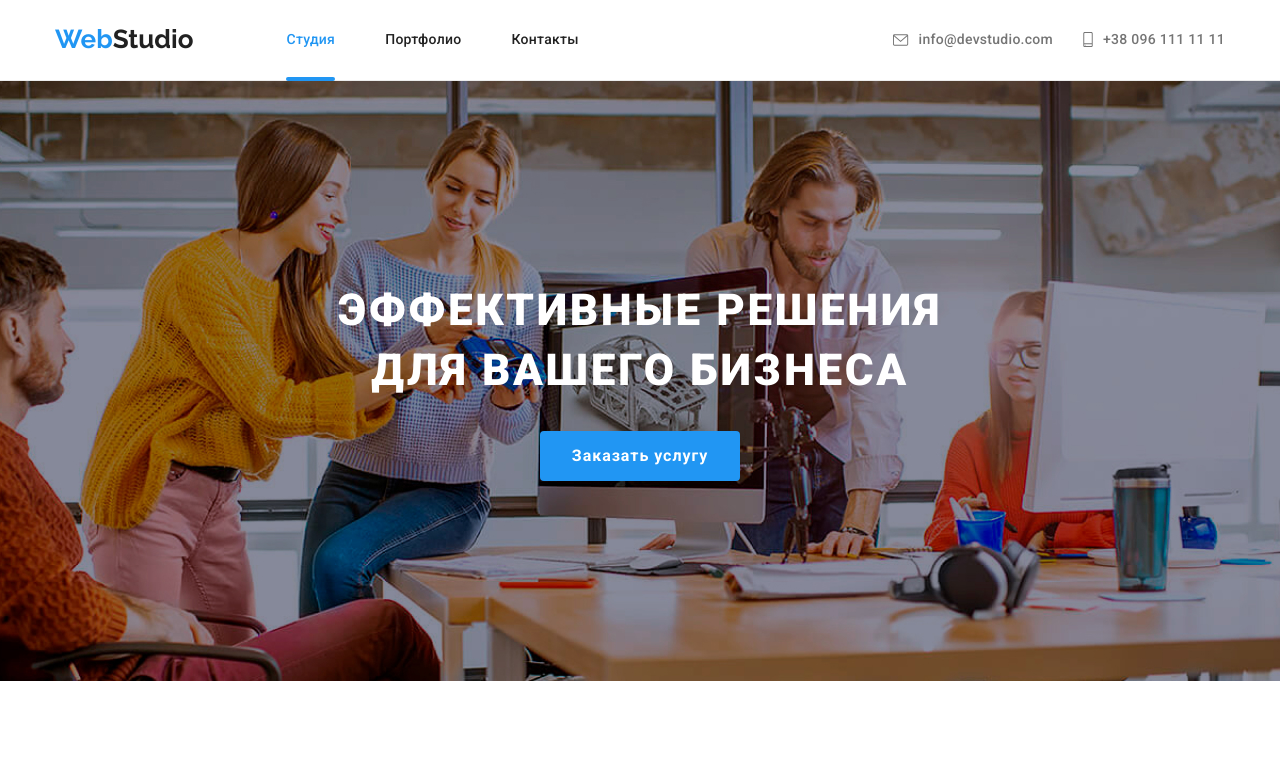
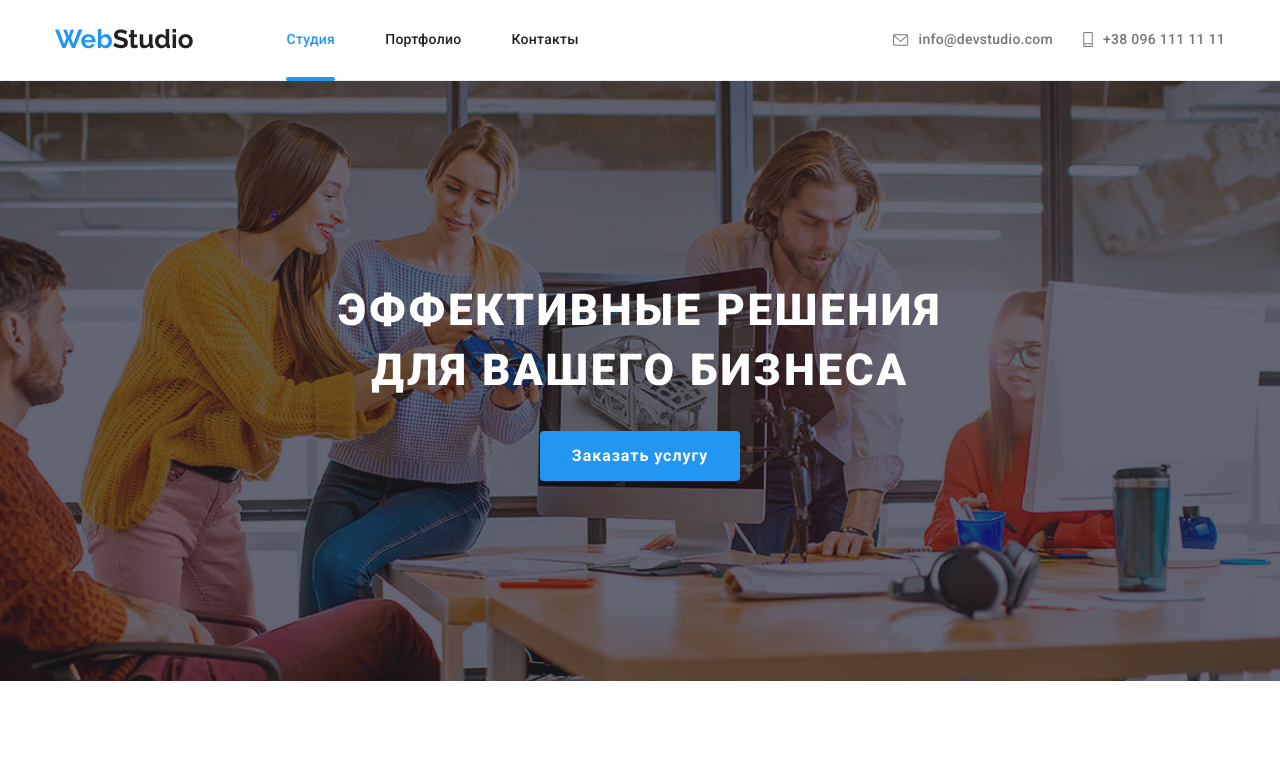
Before and after one commit to Vicktoriia/goit-markup-hw-05, a plain HTML site: page index.html in a window 1280 px wide. Shown: the top 771 px of the page. Drawn offline with nearby package versions, Linux system fonts and the light colour scheme; files whose address does not match are found by name.

Commit message:
gradient

```diff
--- a/css/styles.css
+++ b/css/styles.css
@@ -264,8 +264,7 @@ img {
   display: flex;
   align-items: center;
 
-  background-image: url(../images/BG/Img.jpg),
-    linear-gradient(to left bottom, rgba(47, 48, 58, 0.4), rgba(47, 48, 58, 0.4));
+  background-image: linear-gradient(to left bottom, rgba(47, 48, 58, 0.4), rgba(47, 48, 58, 0.4)), url(../images/BG/Img.jpg);
   background-repeat: no-repeat, no-repeat, no-repeat;
   background-size: 1600px;
   background-color: var(--hero-bg);
```
